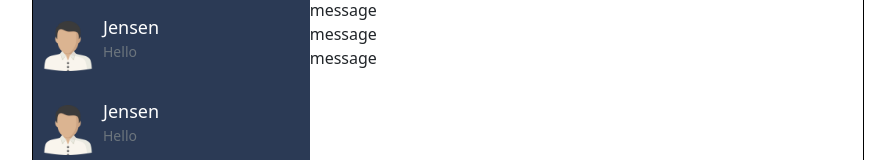
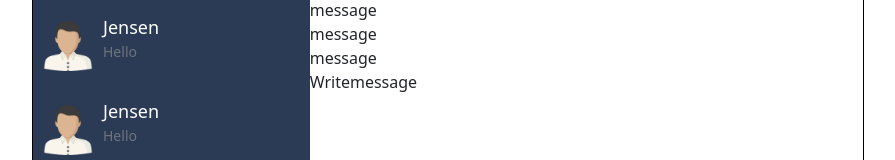
Before and after one commit to SherifAckles/chatly, a React (Create React App) app: page / in a window 1280 px wide. Shown: the part 1590-1750 px from the top of the page, without its empty margins (192-1087 px from the left). Built offline with nearby package versions, Linux system fonts and the light colour scheme; no server answers.

Commit message:
import Writemessage comp in chat.jsx

```diff
--- a/src/components/chatbox/Chat.jsx
+++ b/src/components/chatbox/Chat.jsx
@@ -1,5 +1,6 @@
 import React from "react";
 import Messages from "./Messages";
+import Writemessage from "./Writemessage"
 import "./chat.css";
 
 const Chat = () => {
@@ -10,6 +11,7 @@ const Chat = () => {
         <span>sara</span>
       </div>
       <Messages />
+      <Writemessage/>
     </div>
   );
 };
```
